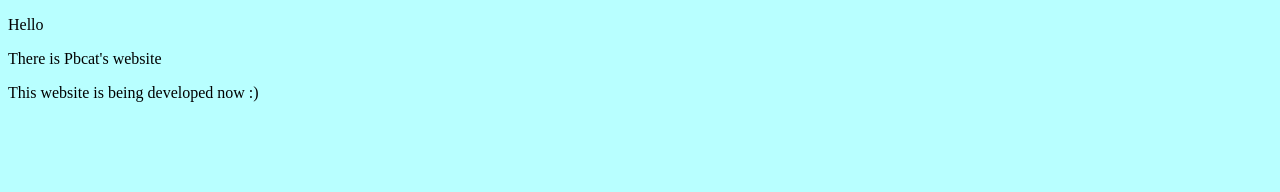
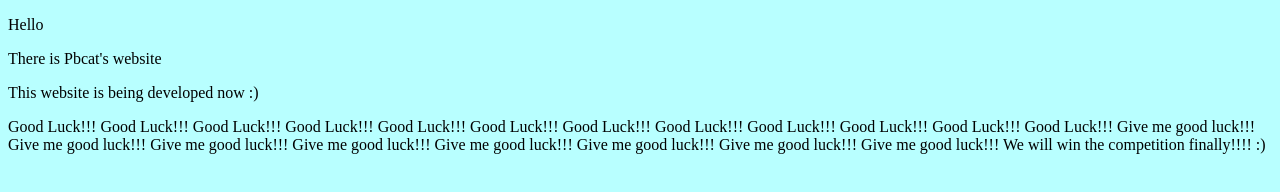
Before and after one commit to PBCAT2022cat/PBCAT2022cat.github.io, a plain HTML site: page index.html in a window 1280 px wide. Drawn offline with Linux system fonts and the light colour scheme.

Commit message:
Update index.html

```diff
--- a/index.html
+++ b/index.html
@@ -16,6 +16,11 @@
     <p>Hello</p>
     <p>There is Pbcat's website</p>
     <p>This website is being developed now  :)</p>
+    <p>
+      Good Luck!!! Good Luck!!! Good Luck!!! Good Luck!!! Good Luck!!! Good Luck!!! Good Luck!!! Good Luck!!! Good Luck!!! Good Luck!!! Good Luck!!! Good Luck!!!
+      Give me good luck!!! Give me good luck!!! Give me good luck!!! Give me good luck!!! Give me good luck!!! Give me good luck!!! Give me good luck!!! Give me good luck!!!
+      We will win the competition finally!!!! :)
+    </p>
   </body>
 
 </html>
```
